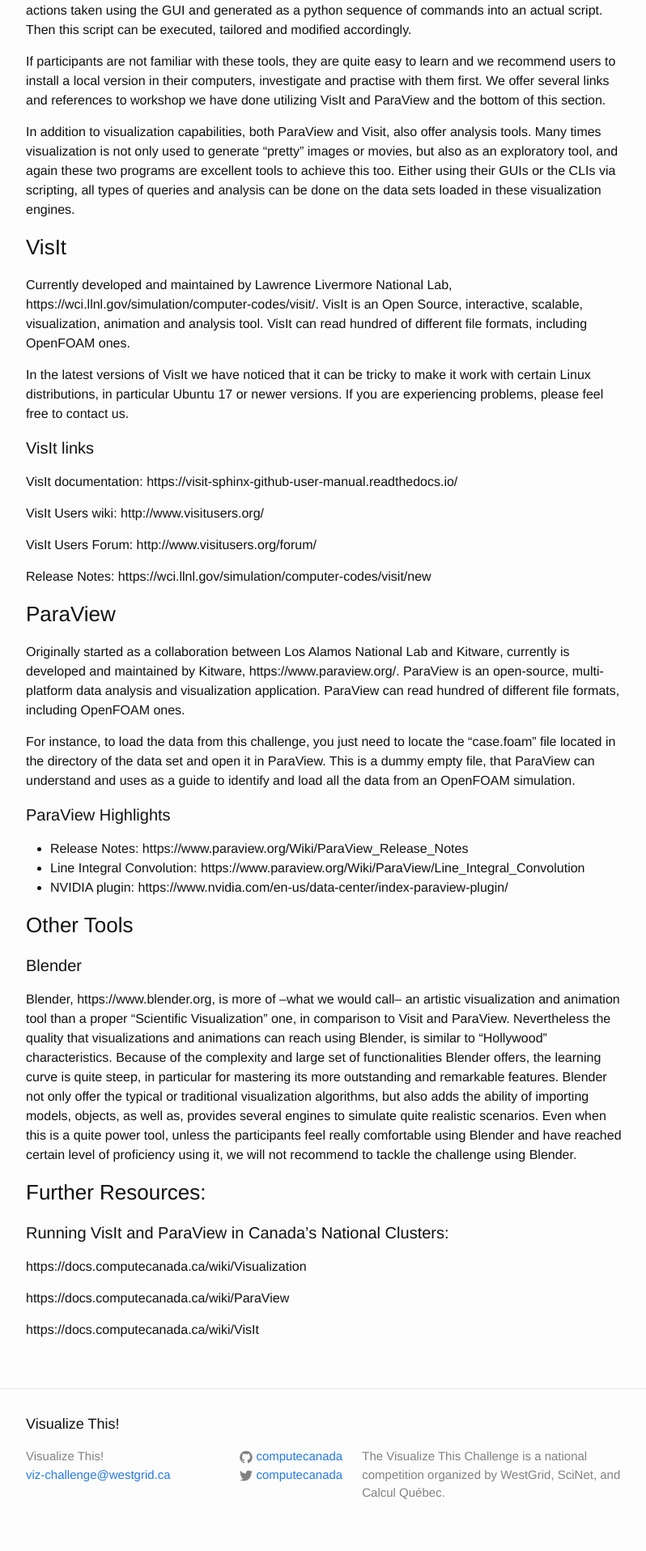
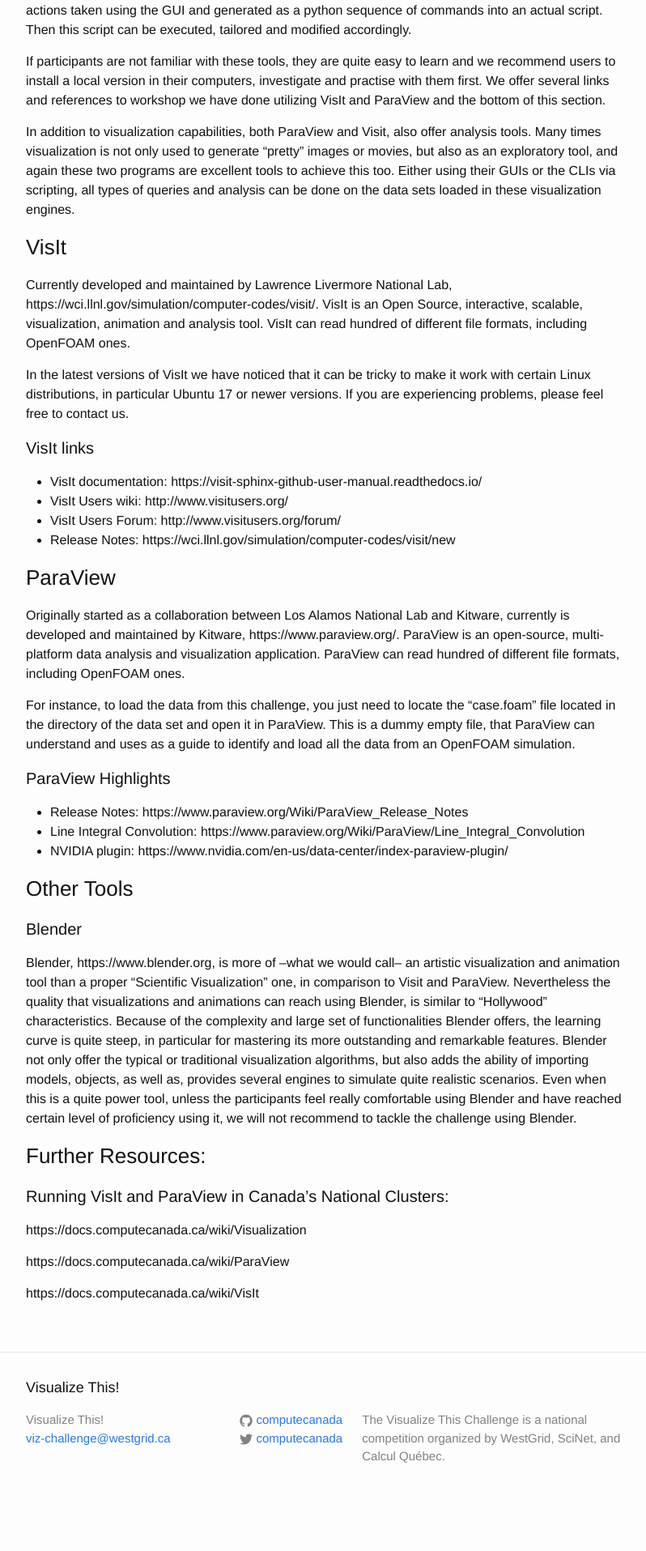
Before and after one commit to ComputeCanada/visualizeThis, a Jekyll site: the page built from _posts/2019-08-20-tools.markdown, in a window 1280 px wide. Shown: the part 669-2584 px from the top of the page at 81% size, without its empty margins (238-1036 px from the left). Built offline with Jekyll 4.4.1, drawn with Linux system fonts in a browser that asks for light colours; after the commit the page ends 2539 px from its top, so only the background shows below that.

Commit message:
bullet points for VisIt links

```diff
--- a/_posts/2019-08-20-tools.markdown
+++ b/_posts/2019-08-20-tools.markdown
@@ -34,13 +34,10 @@
 In the latest versions of VisIt we have noticed that it can be tricky to make it work with certain Linux distributions, in particular Ubuntu 17 or newer versions. If you are experiencing problems, please feel free to contact us.
 
 #### VisIt links
-VisIt documentation:  https://visit-sphinx-github-user-manual.readthedocs.io/
-
-VisIt Users wiki:  http://www.visitusers.org/
-
-VisIt Users Forum:  http://www.visitusers.org/forum/
-
-Release Notes:  https://wci.llnl.gov/simulation/computer-codes/visit/new
+* VisIt documentation:  https://visit-sphinx-github-user-manual.readthedocs.io/
+* VisIt Users wiki:  http://www.visitusers.org/
+* VisIt Users Forum:  http://www.visitusers.org/forum/
+* Release Notes:  https://wci.llnl.gov/simulation/computer-codes/visit/new
 
 
 ### ParaView
```
